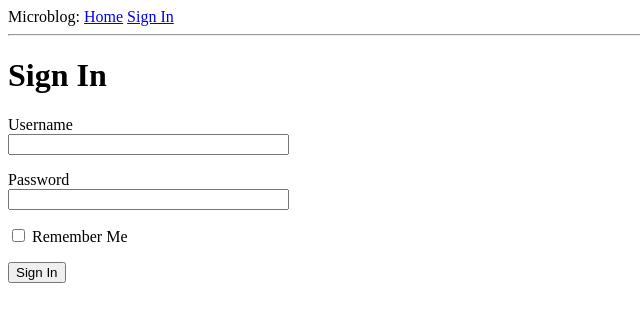
After one commit to mdossantosfreitas/microblog, a Flask app: page /login in a window 1280 px wide. The commit adds this page. Shown: the top 322 px of the page, without its empty margins (0-640 px from the left). Run offline with Flask 2, Linux system fonts and the light colour scheme.

Commit message:
Add login form and validation

```diff
--- a/app/__init__.py
+++ b/app/__init__.py
@@ -1,5 +1,7 @@
 from flask import Flask
+from config import Config
 
 app = Flask(__name__)
+app.config.from_object(Config)
 
 from app import routes
--- /dev/null
+++ b/app/forms.py
@@ -0,0 +1,9 @@
+from flask_wtf import FlaskForm
+from wtforms import StringField, PasswordField, BooleanField, SubmitField
+from wtforms.validators import DataRequired
+
+class LoginForm(FlaskForm):
+    username = StringField('Username', validators=[DataRequired()])
+    password = PasswordField('Password', validators=[DataRequired()])
+    remember_me = BooleanField('Remember Me')
+    submit = SubmitField('Sign In')
--- a/app/routes.py
+++ b/app/routes.py
@@ -1,5 +1,6 @@
-from flask import render_template
+from flask import render_template, flash, redirect, url_for
 from app import app
+from app.forms import  LoginForm
 
 @app.route("/")
 @app.route("/index")
@@ -16,3 +17,11 @@ def index():
         }
     ]
     return render_template('index.html', title='Home', user = user, posts = posts)
+
+@app.route("/login", methods=['GET', 'POST']) ##it will run for get and post
+def login():
+    form = LoginForm()
+    if form.validate_on_submit():
+        flash('Login requested for user {}, remember_me {}'.format(form.username.data, form.remember_me.data)) ##flash from flask
+        return redirect(url_for('index'))
+    return render_template('login.html', title="Sign In", form = form)
--- a/app/templates/base.html
+++ b/app/templates/base.html
@@ -7,8 +7,20 @@
       {% endif %}
     </head>
     <body>
-        <div>Microblog: <a href="/index">Home</a></div>
+        <div>
+            Microblog:
+            <a href="{{ url_for('index') }}">Home</a>
+            <a href="{{ url_for('login') }}">Sign In</a></div>
         <hr>
-        {% block postscontent %}{% endblock %}
+        {% with messages = get_flashed_messages() %}
+        {% if messages %}
+        <ul>
+            {% for message in messages %}
+            <li>{{ message }}</li>
+            {% endfor %}
+        </ul>
+        {% endif %}
+        {% endwith %}
+        {% block content %}{% endblock %}
     </body>
 </html>
--- a/app/templates/index.html
+++ b/app/templates/index.html
@@ -1,6 +1,6 @@
 {% extends "base.html" %}
 
-{% block postscontent %}
+{% block content %}
     <h1>Hello, {{ user.username }}!</h1>
     {% for post in posts %}
     <div><p>{{ post.author.username }} says <b>{{ post.body }}</b></p></div>
--- /dev/null
+++ b/app/templates/login.html
@@ -0,0 +1,24 @@
+{% extends "base.html" %}
+
+{% block content %}
+    <h1>Sign In</h1>
+    <form action="" method="post" novalidate>
+        {{ form.hidden_tag() }}
+        <p>
+            {{ form.username.label }}<br>
+            {{ form.username(size=32) }}
+            {% for error in form.username.errors %}
+            <br><span style="color: red;">{{ error }}</span>
+            {% endfor %}
+        </p>
+        <p>
+            {{ form.password.label }}<br>
+            {{ form.password(size=32) }}
+            {% for error in form.password.errors %}
+            <br><span style="color: red;">{{ error }}</span>
+            {% endfor %}
+        </p>
+        <p>{{ form.remember_me() }} {{ form.remember_me.label }}</p>
+        <p>{{ form.submit() }}</p>
+    </form>
+{% endblock %}
--- /dev/null
+++ b/config.py
@@ -0,0 +1,4 @@
+import os
+
+class Config(object):
+    SECRET_KEY = os.environ.get('SECRET_KEY') or 'you-will-never-guess'
```
Also changed, not shown: 1 other file.
